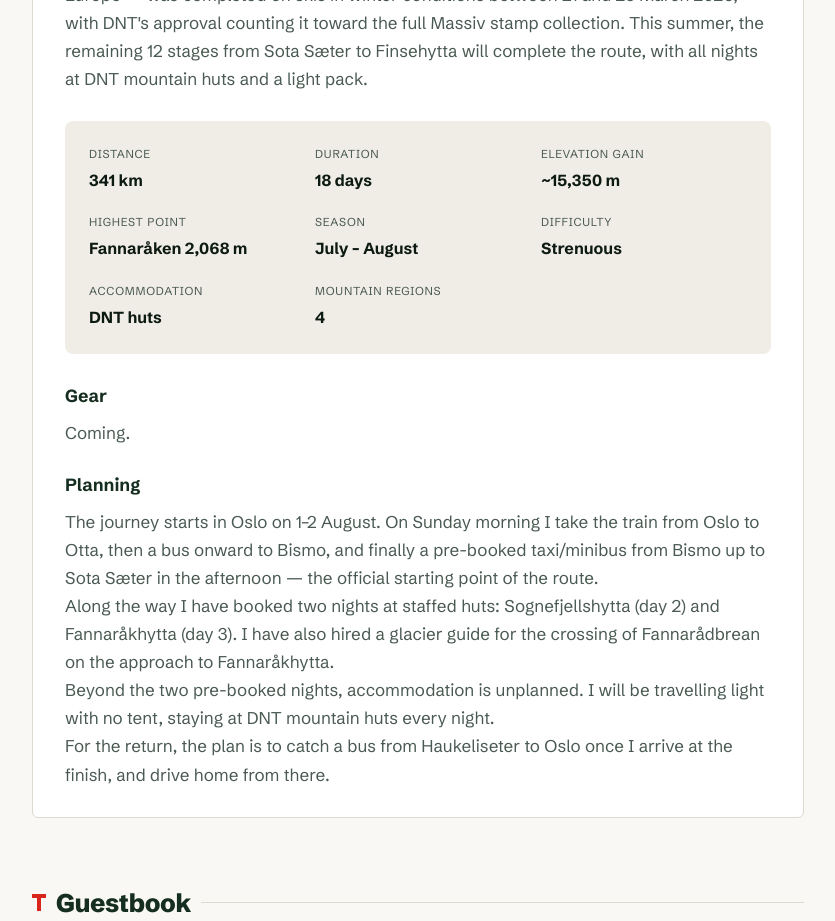
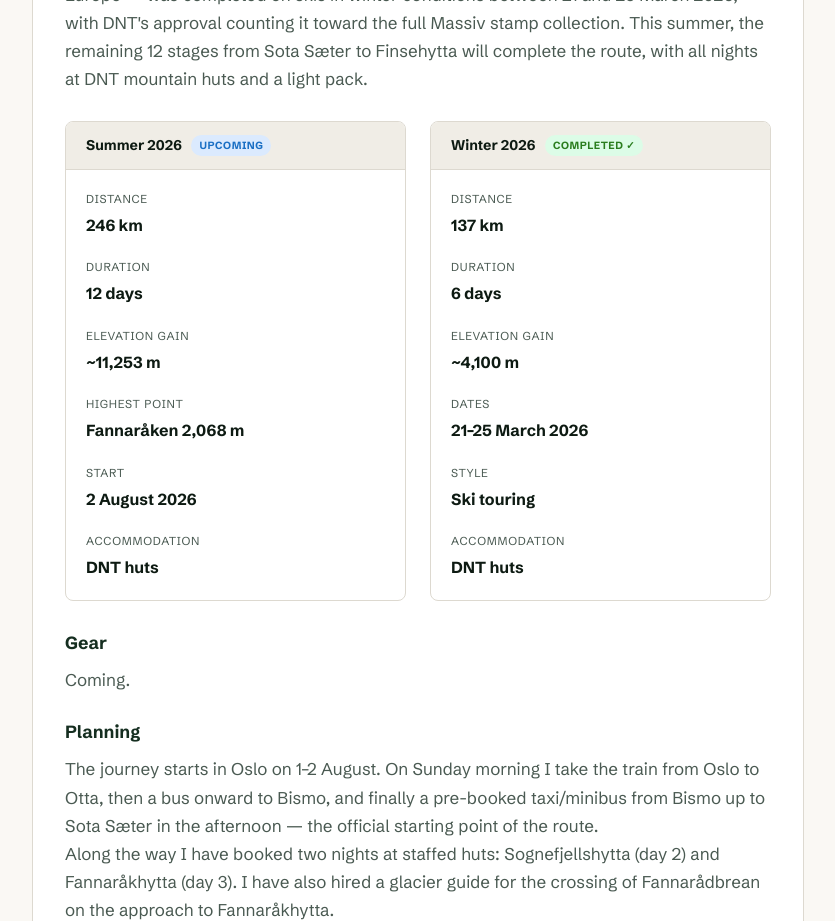
Before and after one commit to reitanr/massiv, a React (Vite) app: page / in a window 1280 px wide. Shown: the part 3740-4661 px from the top of the page, without its empty margins (222-1057 px from the left). Built offline with nearby package versions, Linux system fonts and the light colour scheme; no server answers; the database is empty.

Commit message:
Split stats into Summer/Winter groups

```diff
--- a/src/App.jsx
+++ b/src/App.jsx
@@ -386,15 +386,33 @@ function Preparations() {
           at DNT mountain huts and a light pack.
         </p>
 
-        <div className="prep-stats">
-          <div><span className="stat-label">Distance</span><span className="stat-value"><CountUp target={341} suffix=" km" /></span></div>
-          <div><span className="stat-label">Duration</span><span className="stat-value"><CountUp target={18} suffix=" days" /></span></div>
-          <div><span className="stat-label">Elevation gain</span><span className="stat-value"><CountUp target={15350} prefix="~" suffix=" m" /></span></div>
-          <div><span className="stat-label">Highest point</span><span className="stat-value">Fannaråken 2,068 m</span></div>
-          <div><span className="stat-label">Season</span><span className="stat-value">July – August</span></div>
-          <div><span className="stat-label">Difficulty</span><span className="stat-value">Strenuous</span></div>
-          <div><span className="stat-label">Accommodation</span><span className="stat-value">DNT huts</span></div>
-          <div><span className="stat-label">Mountain regions</span><span className="stat-value">4</span></div>
+        <div className="prep-stats-split">
+          <div className="prep-stats-group">
+            <div className="prep-stats-group-title">
+              Summer 2026 <span className="prep-tag prep-tag-upcoming">Upcoming</span>
+            </div>
+            <div className="prep-stats">
+              <div><span className="stat-label">Distance</span><span className="stat-value"><CountUp target={246} suffix=" km" /></span></div>
+              <div><span className="stat-label">Duration</span><span className="stat-value"><CountUp target={12} suffix=" days" /></span></div>
+              <div><span className="stat-label">Elevation gain</span><span className="stat-value"><CountUp target={11253} prefix="~" suffix=" m" /></span></div>
+              <div><span className="stat-label">Highest point</span><span className="stat-value">Fannaråken 2,068 m</span></div>
+              <div><span className="stat-label">Start</span><span className="stat-value">2 August 2026</span></div>
+              <div><span className="stat-label">Accommodation</span><span className="stat-value">DNT huts</span></div>
+            </div>
+          </div>
+          <div className="prep-stats-group">
+            <div className="prep-stats-group-title">
+              Winter 2026 <span className="prep-tag prep-tag-done">Completed ✓</span>
+            </div>
+            <div className="prep-stats">
+              <div><span className="stat-label">Distance</span><span className="stat-value">137 km</span></div>
+              <div><span className="stat-label">Duration</span><span className="stat-value">6 days</span></div>
+              <div><span className="stat-label">Elevation gain</span><span className="stat-value">~4,100 m</span></div>
+              <div><span className="stat-label">Dates</span><span className="stat-value">21–25 March 2026</span></div>
+              <div><span className="stat-label">Style</span><span className="stat-value">Ski touring</span></div>
+              <div><span className="stat-label">Accommodation</span><span className="stat-value">DNT huts</span></div>
+            </div>
+          </div>
         </div>
 
         <h3>Gear</h3>
--- a/src/index.css
+++ b/src/index.css
@@ -249,14 +249,50 @@ body {
   border-radius: 2px;
   flex-shrink: 0;
 }
+.prep-stats-split {
+  display: flex;
+  gap: 1.5rem;
+  margin: 28px 0;
+}
+.prep-stats-group {
+  flex: 1;
+  border-radius: 8px;
+  border: 1.5px solid var(--stone-line);
+  overflow: hidden;
+}
+.prep-stats-group-title {
+  font-size: 0.88rem;
+  font-weight: 700;
+  padding: 12px 20px;
+  background: var(--stone);
+  display: flex;
+  align-items: center;
+  gap: 0.6rem;
+  border-bottom: 1.5px solid var(--stone-line);
+}
+.prep-tag {
+  font-size: 0.65rem;
+  font-weight: 700;
+  padding: 2px 8px;
+  border-radius: 20px;
+  text-transform: uppercase;
+  letter-spacing: 0.05em;
+}
+.prep-tag-upcoming { background: #dbeafe; color: #1a6fc4; }
+.prep-tag-done     { background: #dcfce7; color: #2a7d1e; }
+@media (max-width: 650px) {
+  .prep-stats-split { flex-direction: column; }
+}
 .prep-stats {
   display: grid;
   grid-template-columns: repeat(auto-fill, minmax(150px, 1fr));
   gap: 20px;
-  margin: 28px 0;
-  padding: 24px;
-  background: var(--stone);
-  border-radius: 8px;
+  padding: 20px;
+}
+.prep-stats-group .prep-stats {
+  margin: 0;
+  background: transparent;
+  border-radius: 0;
 }
 .prep-stats > div {
   display: flex;
```
